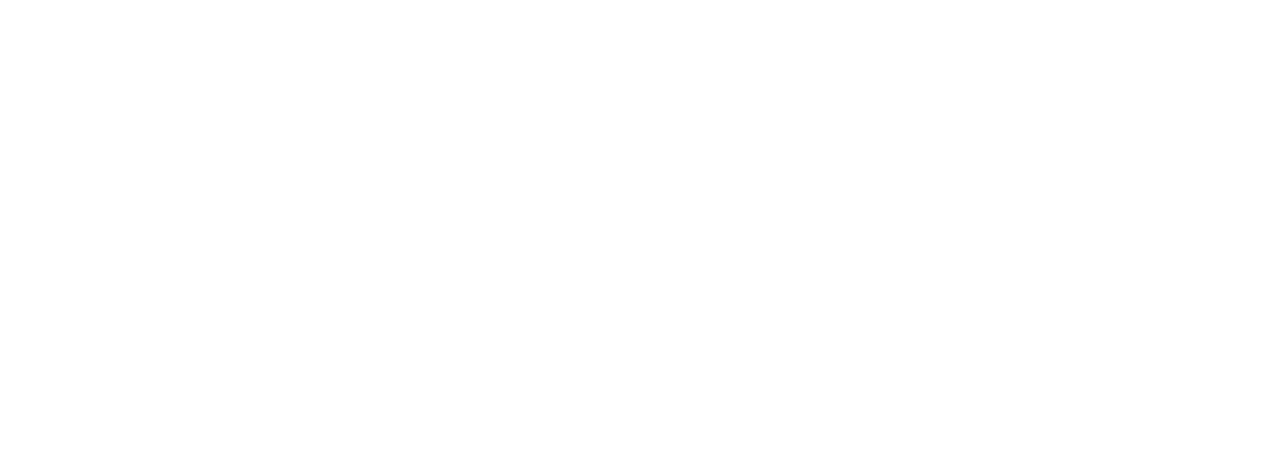
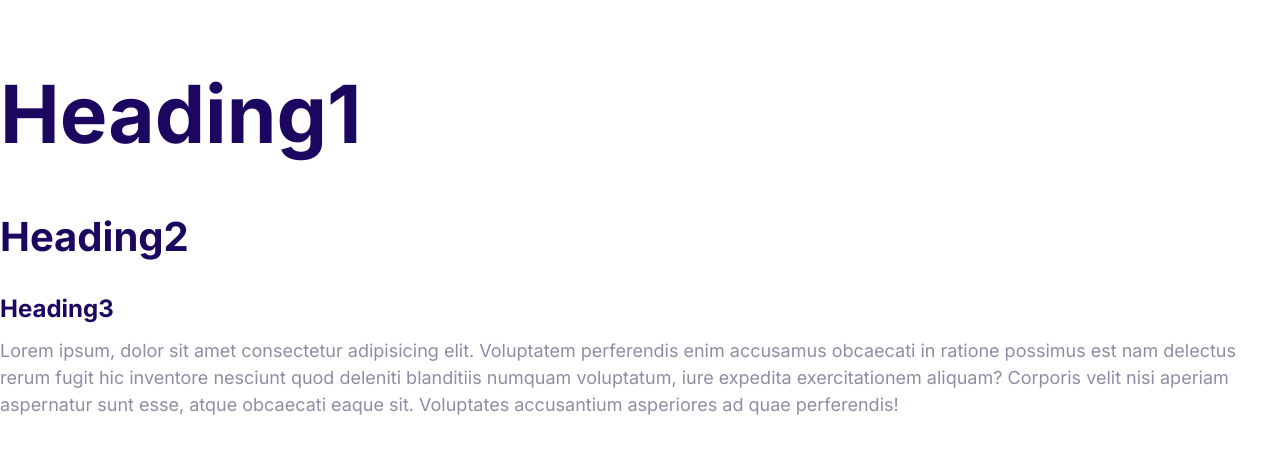
Before and after one commit to inaeon/cloudHostingProject, a plain HTML site: page index.html in a window 1280 px wide. Drawn offline with Linux system fonts and the light colour scheme.

Commit message:
Defining the typography

```diff
--- a/css/styles.css
+++ b/css/styles.css
@@ -5,3 +5,51 @@
   --color-headings: #1b0760;
   --color-body: #918ca4;
 }
+
+html {
+  font-size: 62.5%;
+}
+body {
+  font-family: Inter, Arial, Helvetica, sans-serif;
+  font-size: 2.4rem;
+  color: var(--color-body);
+  line-height: 1.5;
+}
+
+h1,
+h2,
+h3 {
+  color: var(--color-headings);
+  margin-bottom: 1rem;
+}
+
+h1 {
+  font-size: 7rem;
+}
+
+h2 {
+  font-size: 4rem;
+}
+
+h3 {
+  font-size: 3rem;
+}
+p {
+  margin-top: 0;
+}
+
+@media screen and (min-width: 1024px) {
+  body {
+    font-size: 1.8rem;
+  }
+
+  h1 {
+    font-size: 8rem;
+  }
+  h2 {
+    font-size: 4rem;
+  }
+  h3 {
+    font-size: 2.4rem;
+  }
+}
--- a/index.html
+++ b/index.html
@@ -3,9 +3,27 @@
   <head>
     <meta charset="UTF-8" />
     <meta name="viewport" content="width=device-width, initial-scale=1.0" />
+    <link rel="preconnect" href="https://fonts.googleapis.com" />
+    <link rel="preconnect" href="https://fonts.gstatic.com" crossorigin />
+    <link
+      href="https://fonts.googleapis.com/css2?family=Inter:ital,opsz,wght@0,14..32,100..900;1,14..32,100..900&family=Montserrat:ital,wght@0,100..900;1,100..900&display=swap"
+      rel="stylesheet"
+    />
     <link rel="stylesheet" href="css/normalize.css" />
     <link rel="stylesheet" href="css/styles.css" />
     <title>express</title>
   </head>
-  <body></body>
+  <body>
+    <h1>Heading1</h1>
+    <h2>Heading2</h2>
+    <h3>Heading3</h3>
+    <p>
+      Lorem ipsum, dolor sit amet consectetur adipisicing elit. Voluptatem
+      perferendis enim accusamus obcaecati in ratione possimus est nam delectus
+      rerum fugit hic inventore nesciunt quod deleniti blanditiis numquam
+      voluptatum, iure expedita exercitationem aliquam? Corporis velit nisi
+      aperiam aspernatur sunt esse, atque obcaecati eaque sit. Voluptates
+      accusantium asperiores ad quae perferendis!
+    </p>
+  </body>
 </html>
```
